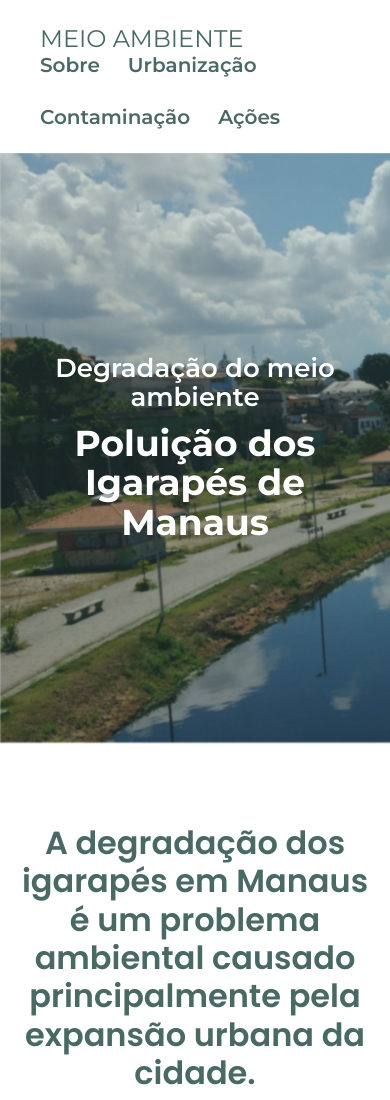
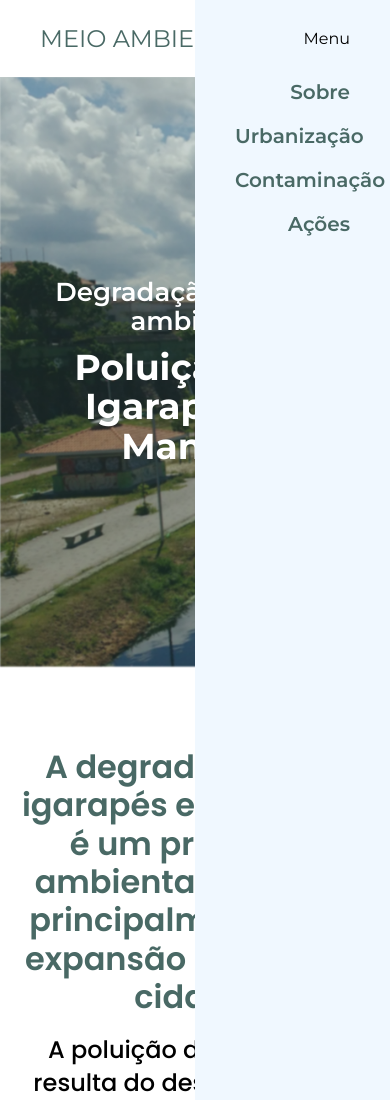
Before and after one commit to estefannyoliveira/meio-ambiente-transversal, a plain HTML site: page index.html in a window 390 px wide. Shown: the top 1100 px of the page. Drawn offline with Linux system fonts and the light colour scheme.

Commit message:
producao do menu responsivo

```diff
--- a/css/global.css
+++ b/css/global.css
@@ -25,6 +25,8 @@
 
 body {
     font-family: var(--primary-font);
+    height: 100%;
+    position: relative;
 }
 
 a {
--- a/css/header.css
+++ b/css/header.css
@@ -13,7 +13,6 @@
     justify-content: space-between;
     margin-left: auto;
     margin-right: auto;
-    flex-wrap: wrap;
 }
 
 .logo {
@@ -23,11 +22,19 @@
     text-transform: uppercase;
 }
 
+.nav {
+    display: flex;
+    align-items: center;
+    gap: 28px;
+}
+
+.nav-list-control {
+    display: none;
+}
+
 .nav-list {
     display: flex;
     gap: 28px;
-    flex-wrap: wrap;
-
 }
 
 .nav-list a {
@@ -35,3 +42,31 @@
     font-size: 20px;
     font-weight: 600;
 }
+
+@media(max-width:800px) {
+    .nav-list-control {
+        display: block;
+        z-index: 3;
+    }
+
+    .nav-list {
+        position: absolute;
+        display: block;
+        padding: 20px 40px;
+        top: 0;
+        right: 0;
+        width: 50%;
+        height: 100%;
+        text-align: right;
+        background-color: aliceblue;
+        z-index: 2;
+    }
+
+    .nav-list li {
+        margin-bottom: 20px;
+    }
+
+    .nav-list li:first-of-type {
+        margin-top: 60px;
+    }
+}
--- a/index.html
+++ b/index.html
@@ -17,7 +17,10 @@
     <header class="header">
         <div class="header-content">
             <h1 class="logo">meio ambiente</h1>
-            <nav>
+            <nav class="nav">
+                <div class="nav-list-control">
+                    <p id="nav-control">Menu</p>
+                </div>
                 <ul class="nav-list">
                     <li class="nav-item"><a href="#sobre">Sobre</a></li>
                     <li class="nav-item"><a href="#urbanizacao">Urbanização</a></li>
```
